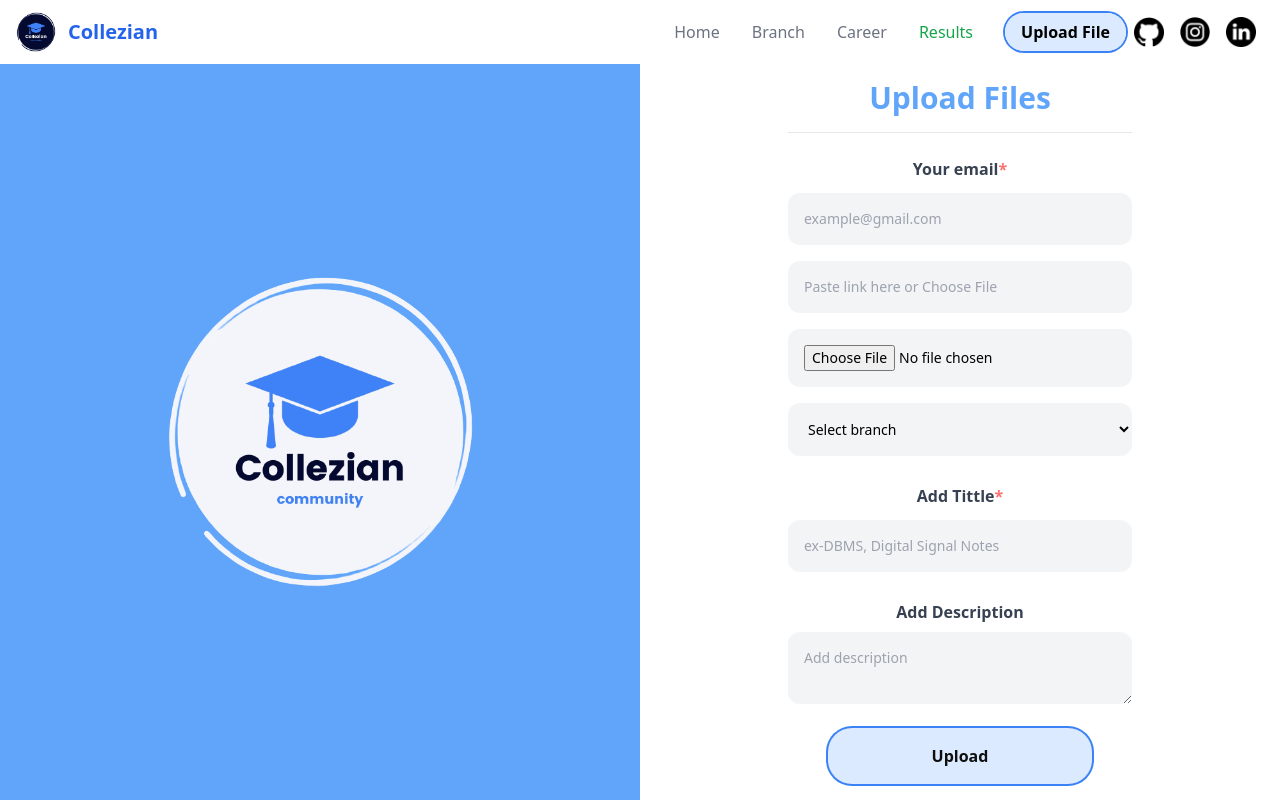
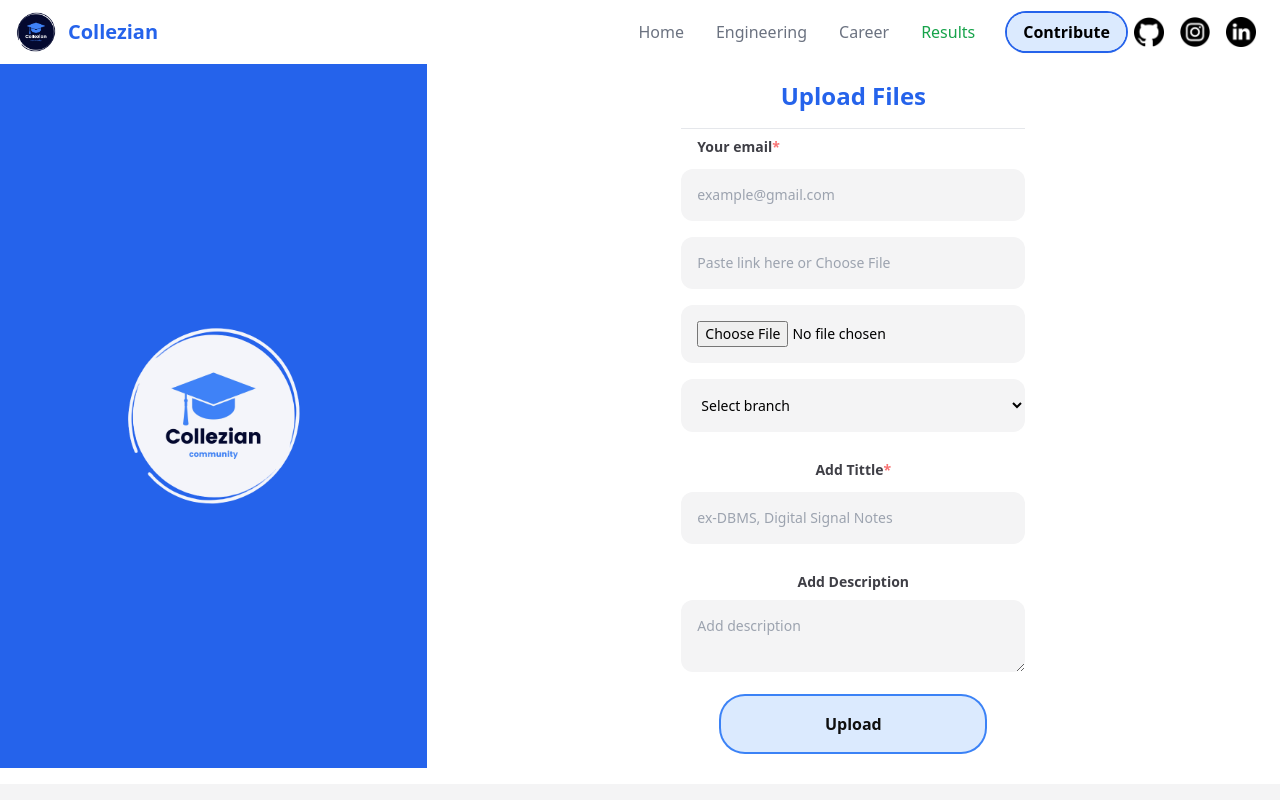
Before and after one commit to modest-azad/collezian-0.1.0, a Next.js app: page /contribution in a window 1280 px wide. Shown: the top 800 px of the page. Built offline with nearby package versions, Linux system fonts and the light colour scheme.

Commit message:
Nav Hamburger tap problem fixed

```diff
--- a/src/components/Navigation_bar.js
+++ b/src/components/Navigation_bar.js
@@ -23,7 +23,7 @@ const hamburger = ()=>{
             <span className=" self-center text-xl font-semibold whitespace-nowrap text-blue-600 ">Collezian</span>
         </Link>
         <button  data-collapse-toggle="mega-menu-full" type="button" className="inline-flex outline-none items-center p-2 w-10 h-10 justify-center text-sm text-[#050A30] rounded-xl md:hidden light:text-gray-500 light:hover:bg-gray-700 "
-        aria-controls="mega-menu-full" aria-expanded="false" onMouseEnter={hamburger} onMouseLeave={hamburger}>
+        aria-controls="mega-menu-full" aria-expanded="false" onClick={hamburger} onMouseEnter={hamburger} onMouseLeave={hamburger}>
             <span className="sr-only">Open main menu</span>
             <svg id="hambuger" className="w-full h-full" aria-hidden="true" xmlns="http://www.w3.org/2000/svg" fill="none" viewBox="0 0 17 14">
                 <path stroke="currentColor" strokeLinecap="round" strokeLinejoin="round" strokeWidth="2" d="M1 1h15M1 7h15M1 13h15"/>
@@ -47,7 +47,7 @@ const hamburger = ()=>{
                 </li> */}
                <li className="max-sm:flex max-sm:justify-center">
                     <Link href="/Engineering" className="block py-2 pl-3 pr-4 text-gray-500  rounded-xl hover:bg-gray-100 md:hover:bg-transparent md:hover:text-blue-500 md:p-0 light:text-white md:light:hover:text-blue-500 light:hover:bg-gray-700 light:hover:text-blue-500 md:light:hover:bg-transparent light:border-gray-700">
-                        Branch</Link>
+                      Engineering</Link>
                 </li>
                 <li className="max-sm:flex max-sm:justify-center">
                     <Link href="https://chat.whatsapp.com/DPyHjemxvt17fbhSFMIVYw" className="block py-2 pl-3 pr-4 text-gray-500  rounded-xl hover:bg-gray-100 md:hover:bg-transparent md:hover:text-blue-500 md:p-0 light:text-white md:light:hover:text-blue-500 light:hover:bg-gray-700 light:hover:text-blue-500 md:light:hover:bg-transparent light:border-gray-700">
@@ -61,7 +61,7 @@ const hamburger = ()=>{
 
                 <li className="max-sm:pt-4 max-sm:flex max-sm:justify-center">
                   {/* Action button  */}
-            <Link  href="/contribution" className="ring-2 ring-blue-500 bg-blue-100 shadow hover:shadow-xl font-semibold py-2 px-4 rounded-3xl "> Upload File </Link>
+            <Link  href="/contribution" className="ring-2 ring-blue-600 bg-blue-100 shadow hover:shadow-xl font-semibold py-2 px-4 rounded-3xl ">Contribute</Link>
                 </li>
             </ul>
             <div className="social-icons flex justify-center max-sm:mb-4">
--- a/src/pages/contribution.js
+++ b/src/pages/contribution.js
@@ -1,19 +1,19 @@
 /* eslint-disable @next/next/no-img-element */
 
 export default function Contribute(){
-    var input = " rounded-xl w-full text-sm p-4 my-1 bg-gray-100"
+    var input = " rounded-xl w-full text-sm p-4 my-1 bg-zinc-100"
     return (
         <>
-                <div className="text-center m-auto h-full grid grid-cols-1 lg:grid-cols-12  justify-center">
-                    <div className="bg-blue-400 md:col-span-6 flex justify-center items-center">
-                        <img className="max-md:hidden w-[50%]" src="/logo/Collezian_Official_logo_LIGHT.png" alt="logo"/>
+                <div className="max-w-[1360px] text-center m-auto h-full grid grid-cols-1 lg:grid-cols-12  justify-center">
+                    <div className="bg-blue-600 md:col-span-4 flex justify-center items-center">
+                        <img className="w-[50%] p-4" src="/logo/Collezian_Official_logo_LIGHT.png" alt="logo"/>
                     </div>
-                    <div className="form-container md:col-span-6 w-full">
-                        <h2 className="text-center font-bold text-3xl my-4 text-blue-400">Upload Files</h2>
+                    <div className="form-container md:col-span-8 w-full">
+                        <h2 className="text-center font-bold text-2xl my-4 text-blue-600">Upload Files</h2>
 
-                        <form className="grid gap-2  justify-center px-4 ">
+                        <form className="grid gap-2 justify-center">
                         <hr/>
-                        <p className="text-gray-700 pt-4 font-semibold">Your email<span className="text-red-400">*</span></p>
+                        <p className="text-zinc-700 text-sm font-semibold text-left px-4 ">Your email<span className="text-red-400">*</span></p>
                         <input className={input} type="email" required name="email" id="tittle" placeholder="example@gmail.com"/>
 
                         <input className={input} name="link" type="text" placeholder="Paste link here or Choose File"/>
@@ -29,15 +29,13 @@ export default function Contribute(){
                             <option value="me">Mechanical Engineering</option>
                         </select>
 
-                        <p className="text-gray-700 pt-4 font-semibold">Add Tittle<span className="text-red-400">*</span></p>
+                        <p className="text-zinc-700 text-sm font-semibold pt-4">Add Tittle<span className="text-red-400">*</span></p>
                         <input className={input} type="text"  required name="tittle" id="tittle" placeholder="ex-DBMS, Digital Signal Notes"/>
 
-                        <p className="text-gray-700  pt-4 font-semibold">Add Description</p>
-                        <textarea className="p-4 rounded-xl w-full text-sm min-h-30  bg-gray-100" required type="text-area" name="description" id="description" placeholder="Add description" />
+                        <p className="text-zinc-700 text-sm font-semibold  pt-4 ">Add Description</p>
+                        <textarea className="p-4 rounded-xl w-full text-sm min-h-30  bg-zinc-100" required type="text-area" name="description" id="description" placeholder="Add description" />
 
-                        <button onClick={()=>{
-                            window.alert("Uploading...")
-                        }} className="  ring-2 ring-blue-500 bg-blue-100 text-[#0f0f0f] font-bold mx-10 my-4 py-4 px-4 rounded-3xl">Upload</button>
+                        <button className="  ring-2 ring-blue-500 bg-blue-100 text-[#0f0f0f] font-bold mx-10 my-4 py-4 px-4 rounded-3xl">Upload</button>
                         </form>
                     </div>
 
```
